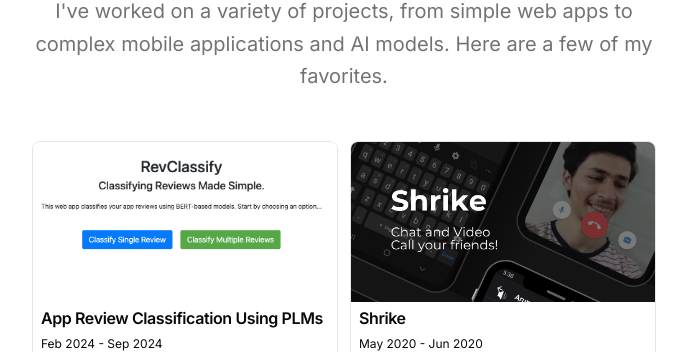
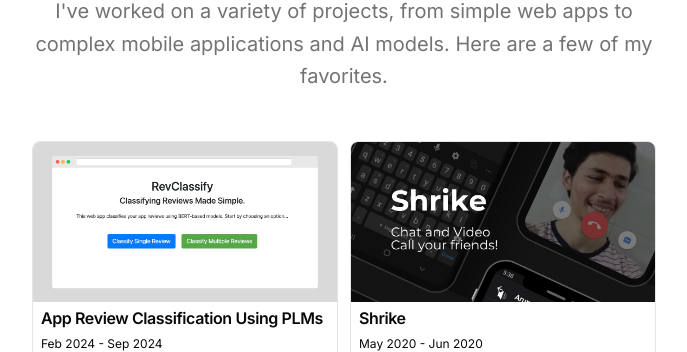
Before and after one commit to mehdi1514/MyPortfolio, a Next.js app: page / in a window 1280 px wide. Shown: the part 1152-1504 px from the top of the page, without its empty margins (296-983 px from the left). Built offline with nearby package versions, Linux system fonts and the light colour scheme.

Commit message:
changed revclassify photo

```diff
--- a/src/data/resume.tsx
+++ b/src/data/resume.tsx
@@ -132,7 +132,7 @@
           icon: <Icons.github className="size-3" />,
         },
       ],
-      image: "/gui_home.png",
+      image: "/revclassify.png",
       video:
         "",
     },
```
Also changed, not shown: public/revclassify.png (added).
